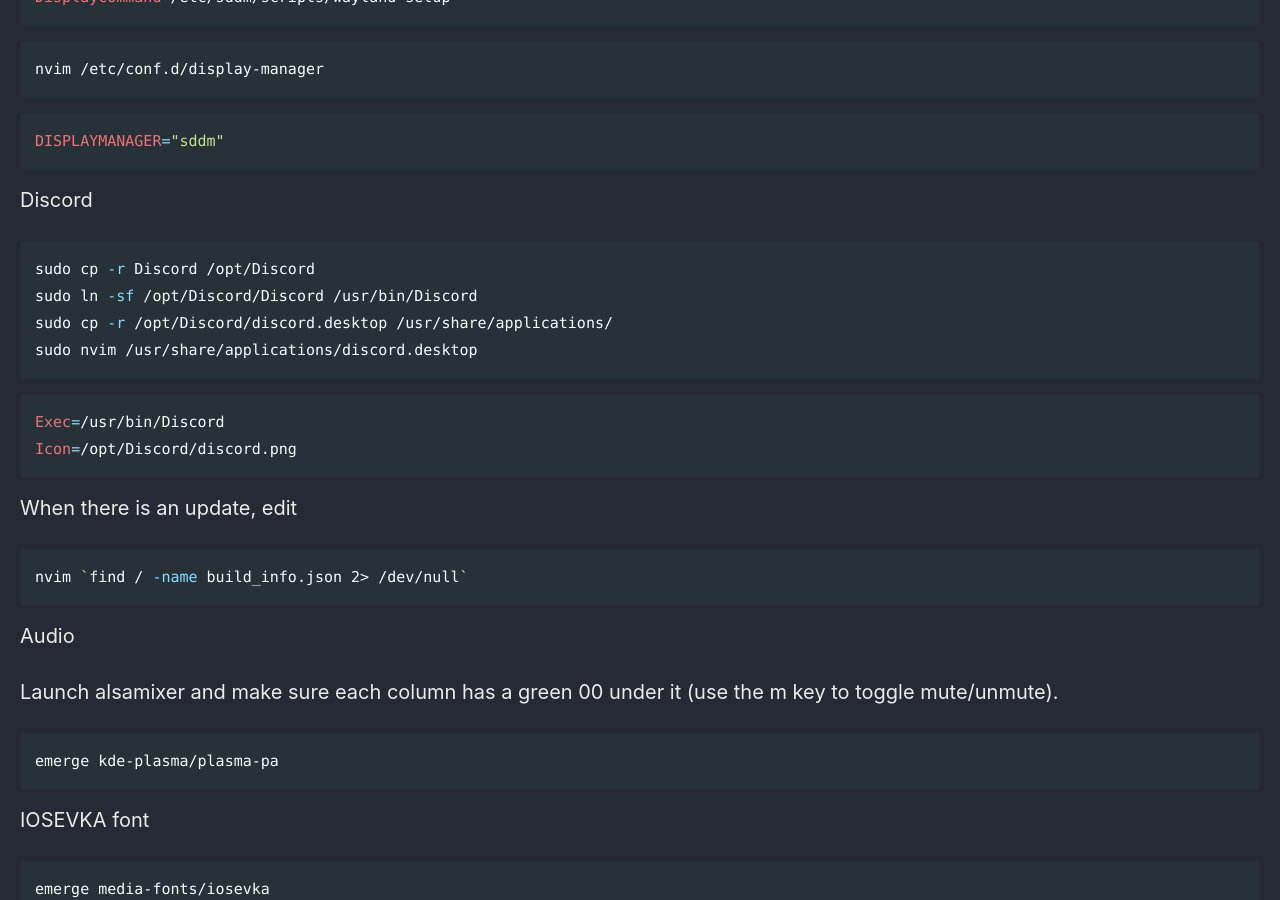
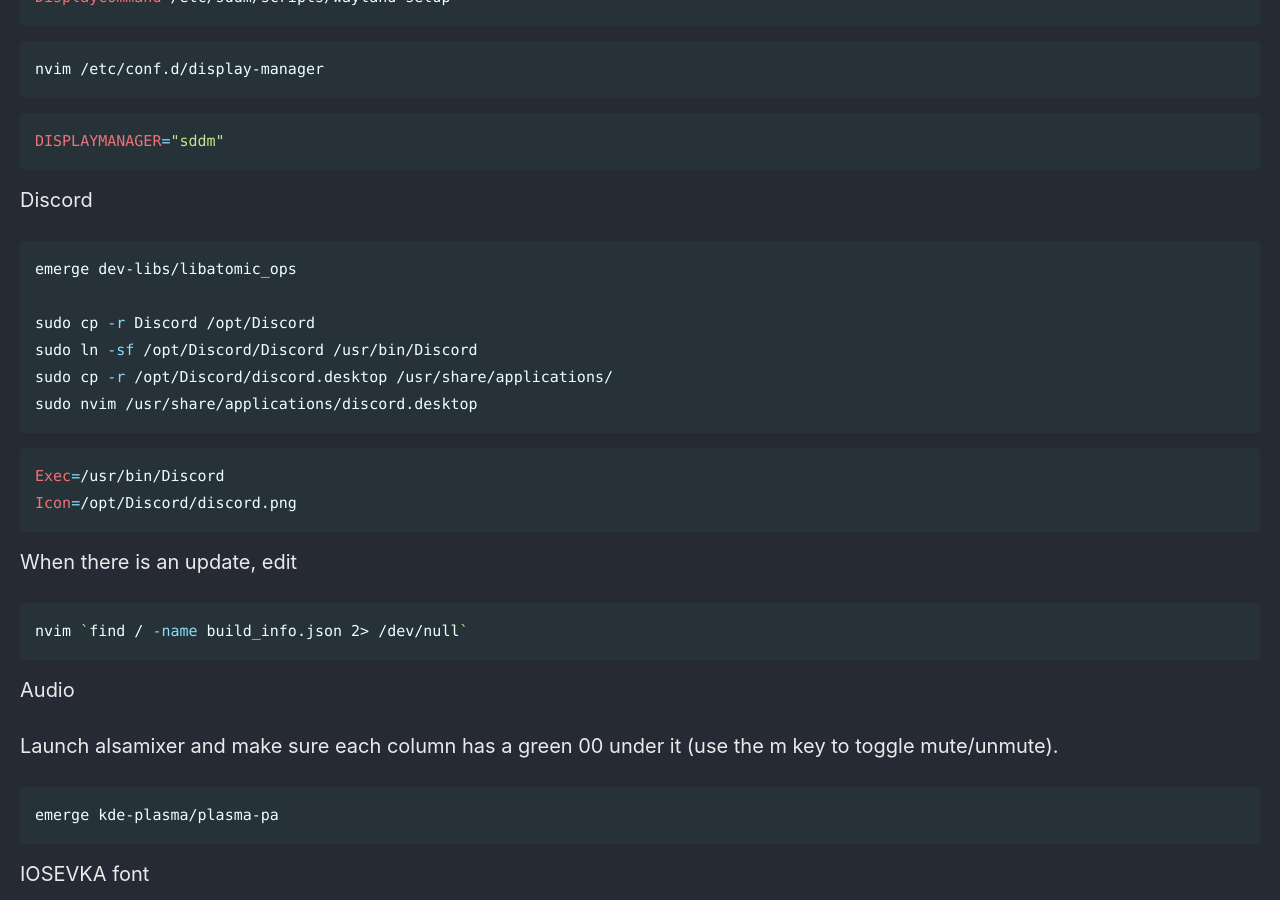
Before and after one commit to Connor-McCartney/Connor-McCartney.github.io, a Jekyll site: the page built from _pages/misc/gentoo.md, in a window 1280 px wide and 900 px high, scrolled down 6994 px. Built offline with Jekyll 4.4.1, drawn with Linux system fonts in a browser that asks for light colours; cached includes are drawn as plain includes.

Commit message:
Update gentoo.md

````diff
--- a/_pages/misc/gentoo.md
+++ b/_pages/misc/gentoo.md
@@ -321,6 +321,8 @@ DISPLAYMANAGER="sddm"
 Discord
 
 ```bash
+emerge dev-libs/libatomic_ops
+
 sudo cp -r Discord /opt/Discord
 sudo ln -sf /opt/Discord/Discord /usr/bin/Discord
 sudo cp -r /opt/Discord/discord.desktop /usr/share/applications/
````
